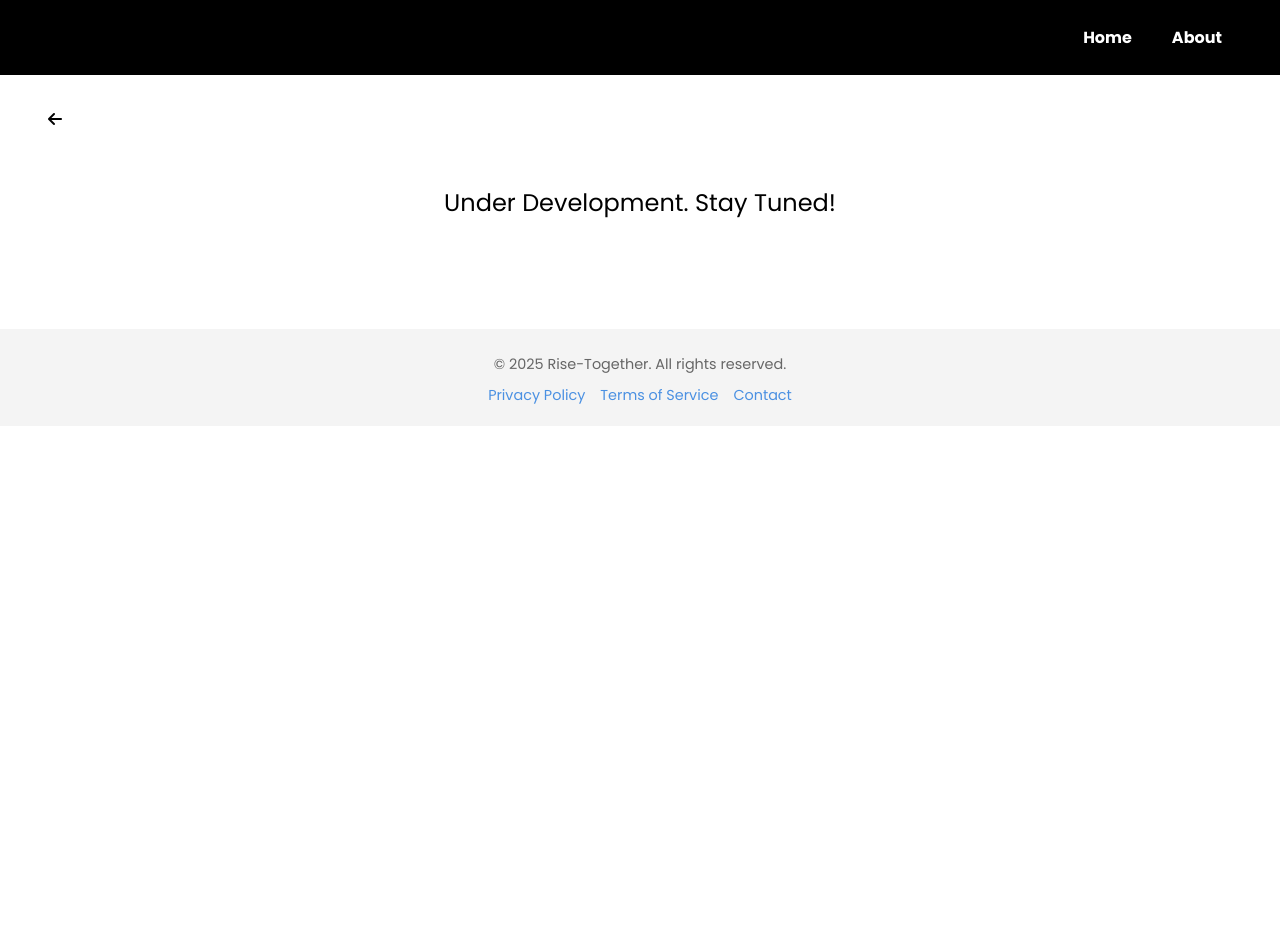
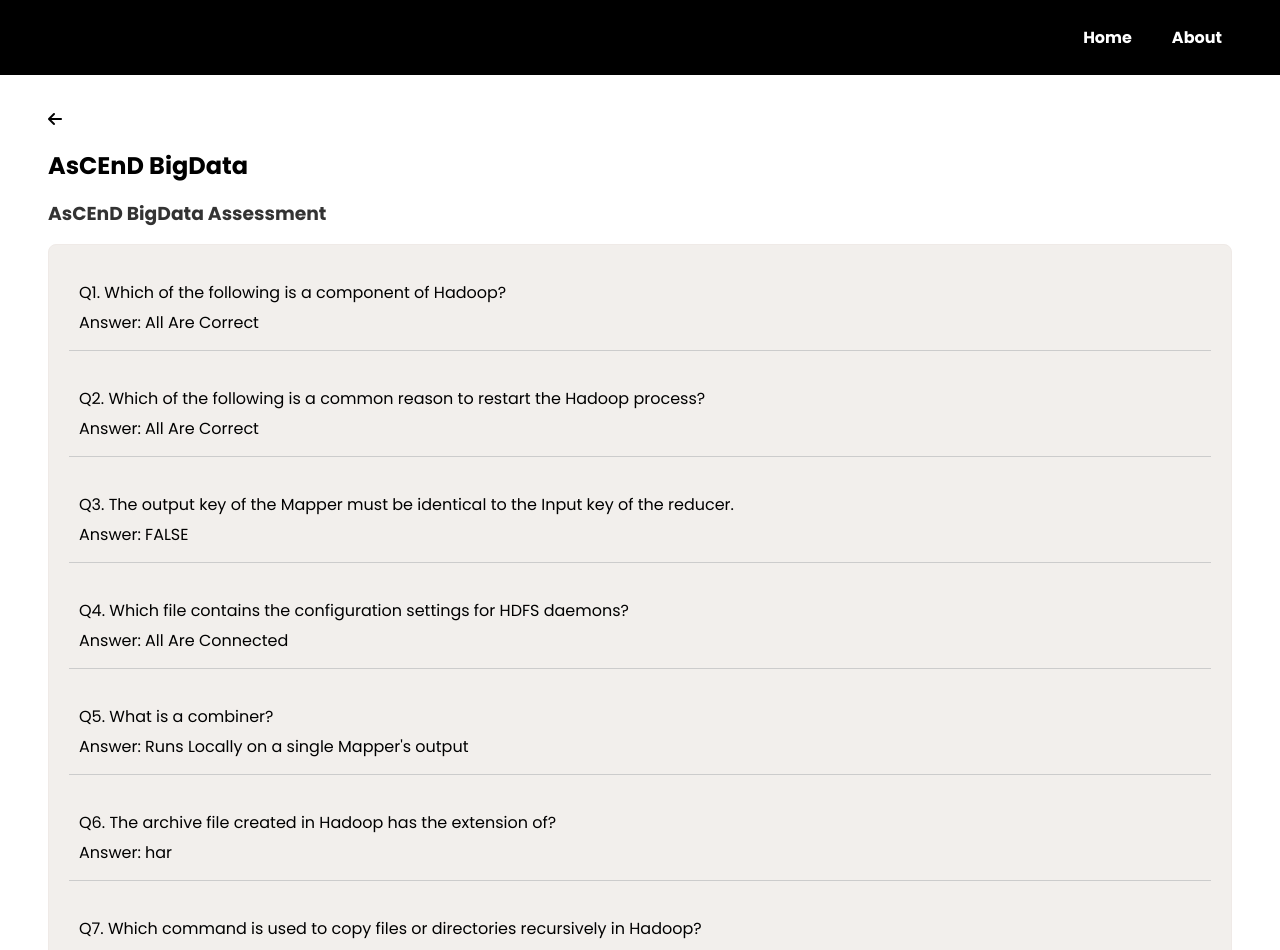
Before and after one commit to RangaJaladurgam/Rise-Together, a React (Vite) app in the folder rise-together/: page /ascend-courses/bigdata in a window 1280 px wide. Shown: the top 950 px of the page. Before the commit the page ends 800 px from the top, so only its background shows below. Built offline with nearby package versions, Linux system fonts and the light colour scheme.

Commit message:
Working on Big Data and Devops

```diff
--- a/rise-together/src/App.jsx
+++ b/rise-together/src/App.jsx
@@ -54,6 +54,7 @@ import AzureCloud from "./components/content/Ascend-Courses/AzureCloud";
 import AdvanceDotNet from "./components/content/Ascend-Courses/AdvanceDotNet";
 import Datawarehouse from "./components/content/Ascend-Courses/DatawareHouse";
 import Devops from "./components/content/Ascend-Courses/Devops";
+import BigData from "./components/content/Ascend-Courses/BigData";
 
 function App() {
   const location = useLocation();
@@ -104,7 +105,7 @@ function App() {
                 element={<Datawarehouse />}
               />
               <Route path="/ascend-courses/devops" element={<Devops />} />
-              <Route path="/ascend-courses/bigdata" element={<ComingSoon />} />
+              <Route path="/ascend-courses/bigdata" element={<BigData />} />
             </Routes>
           </div>
         </CSSTransition>
--- /dev/null
+++ b/rise-together/src/components/content/Ascend-Courses/BigData.jsx
@@ -0,0 +1,123 @@
+import React, { useEffect } from "react";
+import { Link } from "react-router-dom";
+import "../Util.css";
+function BigData() {
+  useEffect(() => {
+    window.scrollTo(0, 0);
+  }, []);
+  return (
+    <>
+      <div className="content">
+        <Link to="/" className="">
+          {" "}
+          <span>
+            <i className="fa-solid fa-arrow-left"></i>
+          </span>
+        </Link>
+        <h2>AsCEnD BigData</h2>
+        <h3>AsCEnD BigData Assessment</h3>
+        <div className="kyt-questions">
+          <div className="question">
+            <p>Q1. Which of the following is a component of Hadoop?</p>
+            <p className="answer">Answer: All Are Correct</p>
+          </div>
+
+          <div className="question">
+            <p>
+              Q2. Which of the following is a common reason to restart the
+              Hadoop process?
+            </p>
+            <p className="answer">Answer: All Are Correct</p>
+          </div>
+
+          <div className="question">
+            <p>
+              Q3. The output key of the Mapper must be identical to the Input
+              key of the reducer.
+            </p>
+            <p className="answer">Answer: FALSE</p>
+          </div>
+
+          <div className="question">
+            <p>
+              Q4. Which file contains the configuration settings for HDFS
+              daemons?
+            </p>
+            <p className="answer">Answer: All Are Connected</p>
+          </div>
+
+          <div className="question">
+            <p>Q5. What is a combiner?</p>
+            <p className="answer">
+              Answer: Runs Locally on a single Mapper's output
+            </p>
+          </div>
+
+          <div className="question">
+            <p>Q6. The archive file created in Hadoop has the extension of?</p>
+            <p className="answer">Answer: har</p>
+          </div>
+
+          <div className="question">
+            <p>
+              Q7. Which command is used to copy files or directories recursively
+              in Hadoop?
+            </p>
+            <p className="answer">Answer: dcp</p>
+          </div>
+
+          <div className="question">
+            <p>Q8. Hadoop works in which model?</p>
+            <p className="answer">Answer: Master-slave fashion</p>
+          </div>
+
+          <div className="question">
+            <p>
+              Q9. Which of the following is a column-oriented database that runs
+              on top of HDFS?
+            </p>
+            <p className="answer">Answer: Hbase</p>
+          </div>
+
+          <div className="question">
+            <p>
+              Q10. The client reading the data from HDFS file system in Hadoop
+              does which of the following?
+            </p>
+            <p className="answer">
+              Answer: Get only the block locations for the namenode
+            </p>
+          </div>
+
+          <div className="question">
+            <p>Q11. Secondary Name Node is the backup of Name Node?</p>
+            <p className="answer">Answer: FALSE</p>
+          </div>
+
+          <div className="question">
+            <p>
+              Q12. How many keys will be passed to the Reducer given the
+              following Map output?
+            </p>
+            <p className="answer">Answer: 5</p>
+          </div>
+
+          <div className="question">
+            <p>Q13. Zero reducers are allowed in MapReduce?</p>
+            <p className="answer">Answer: TRUE</p>
+          </div>
+
+          <div className="question">
+            <p>Q14. What is Replication Factor?</p>
+            <p className="answer">
+              Answer: Replication factor controls how many times each individual
+              block can be replicated
+            </p>
+          </div>
+        </div>
+      </div>
+    </>
+  );
+}
+
+export default BigData;
```
